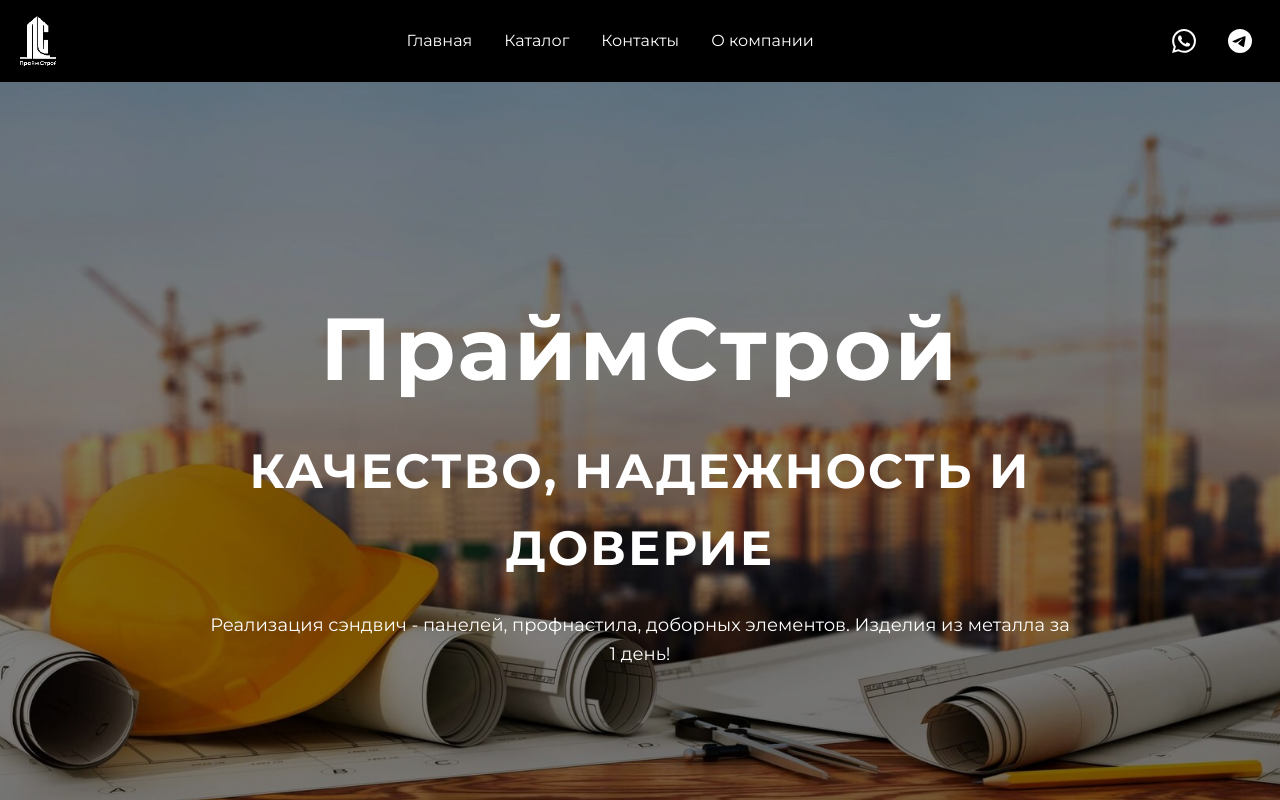
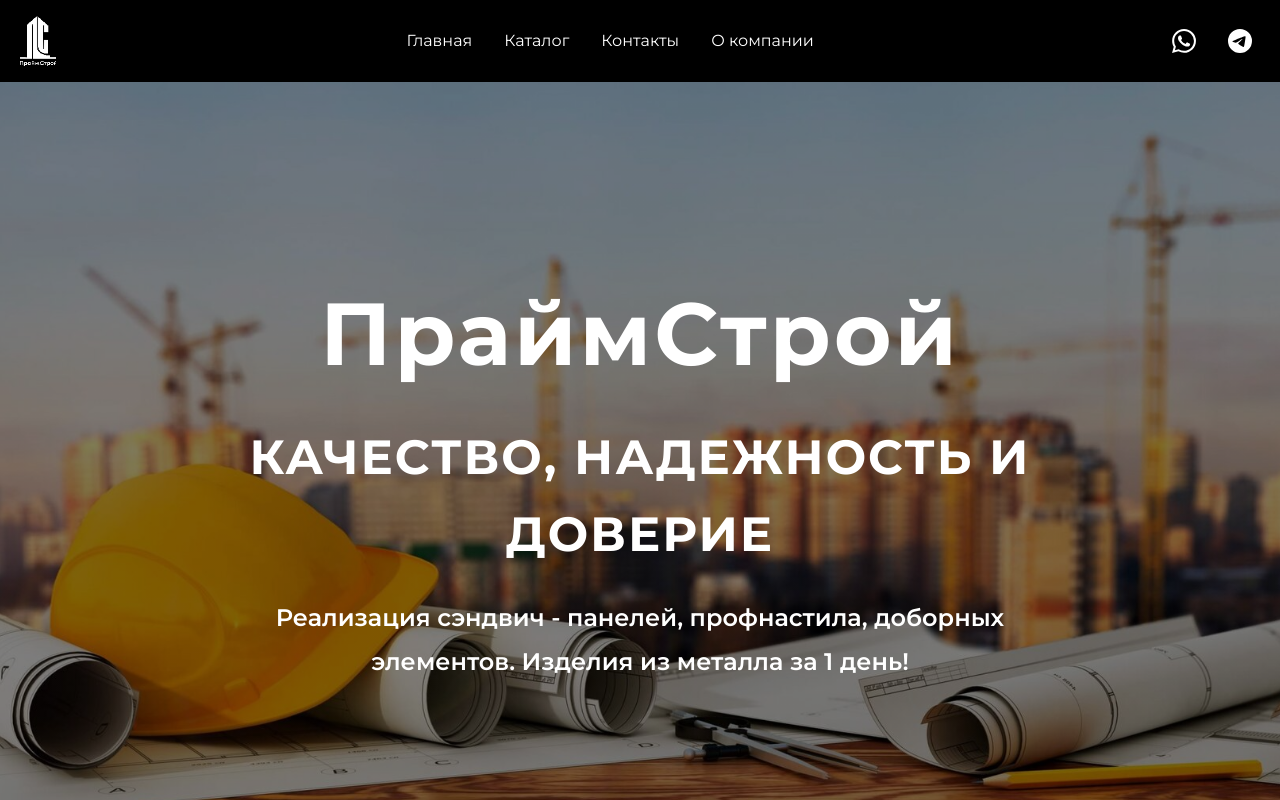
Before and after one commit to Arbitr3103/prime-s-react, a React (Vite) app: page / in a window 1280 px wide. Shown: the top 800 px of the page. Built offline with nearby package versions, Linux system fonts and the light colour scheme.

Commit message:
style(hero): enlarge and embolden description text for better parity with Tilda

```diff
--- a/src/pages/HomePage.module.css
+++ b/src/pages/HomePage.module.css
@@ -52,10 +52,11 @@
 }
 
 .heroDescription {
-  font-size: var(--font-size-lg);
+  font-size: clamp(1.125rem, 2.2vw, 1.5rem);
+  font-weight: 600;
   margin-bottom: 0;
   color: var(--color-white);
-  line-height: 1.6;
+  line-height: 1.8;
 }
 
 /* Секция "Наши объекты" */
```
